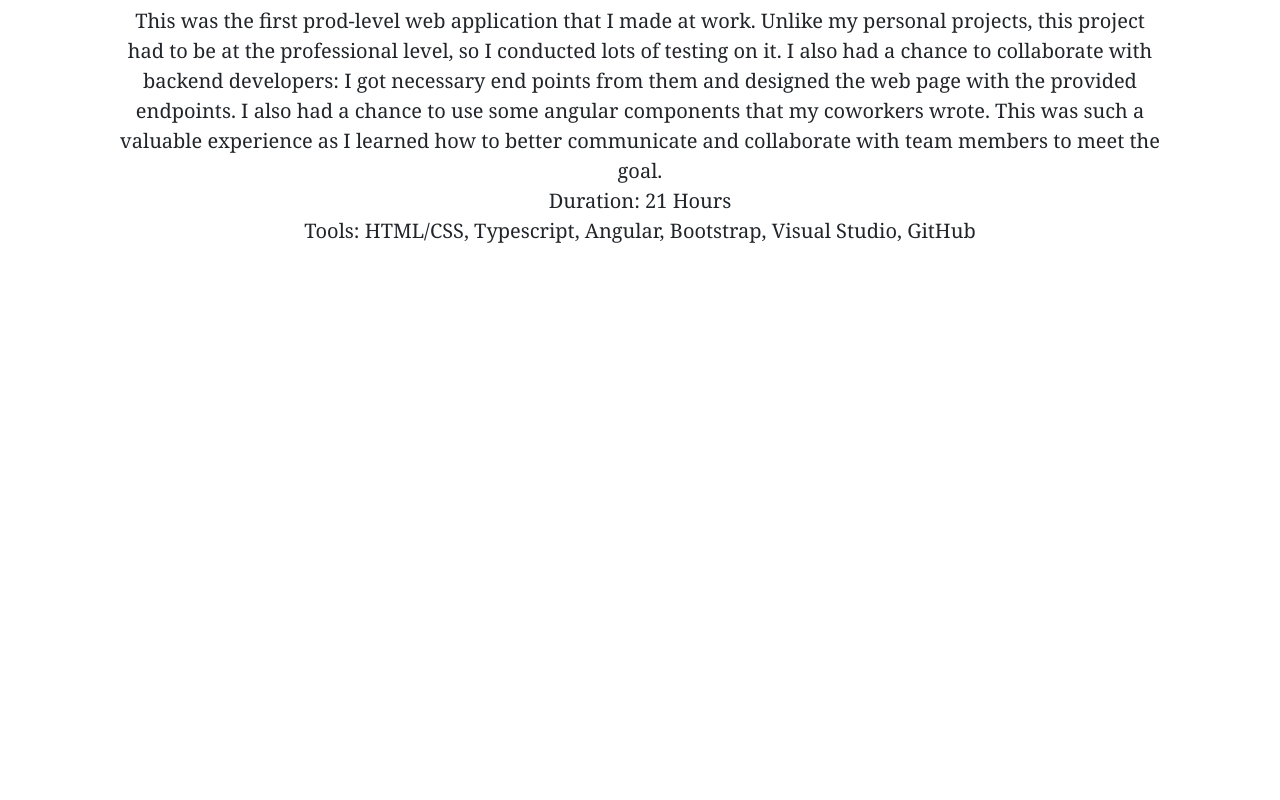
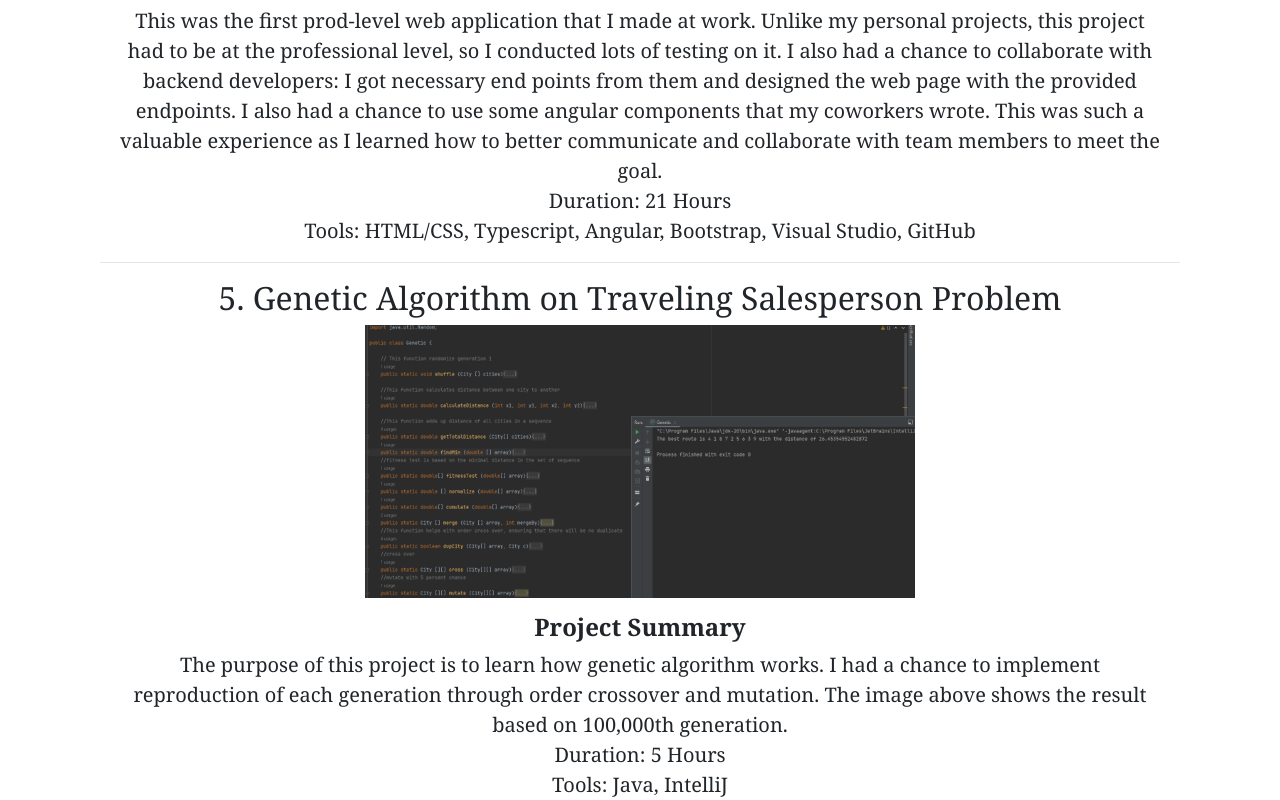
Before and after one commit to junniekim/junPortfolio, an Angular app: page /project in a window 1280 px wide. Shown: the part 2313-3113 px from the top of the page. Before the commit the page ends 2559 px from the top, so only its background shows below. Built offline with nearby package versions, Linux system fonts and the light colour scheme.

Commit message:
addee Project

```diff
--- a/src/app/components/project/project.component.ts
+++ b/src/app/components/project/project.component.ts
@@ -48,5 +48,14 @@ export class ProjectComponent {
       description:
         'This was the first prod-level web application that I made at work. Unlike my personal projects, this project had to be at the professional level, so I conducted lots of testing on it. I also had a chance to collaborate with backend developers: I got necessary end points from them and designed the web page with the provided endpoints. I also had a chance to use some angular components that my coworkers wrote. This was such a valuable experience as I learned how to better communicate and collaborate with team members to meet the goal.',
     },
+    {
+      id: 5,
+      duration: '5 Hours',
+      tools: 'Java, IntelliJ',
+      title: 'Genetic Algorithm on Traveling Salesperson Problem',
+      picture: '/assets/img/genetic.png',
+      description:
+        'The purpose of this project is to learn how genetic algorithm works. I had a chance to implement reproduction of each generation through order crossover and mutation. The image above shows the result based on 100,000th generation.',
+    },
   ];
 }
```
Also changed, not shown: src/assets/img/genetic.png (added).
